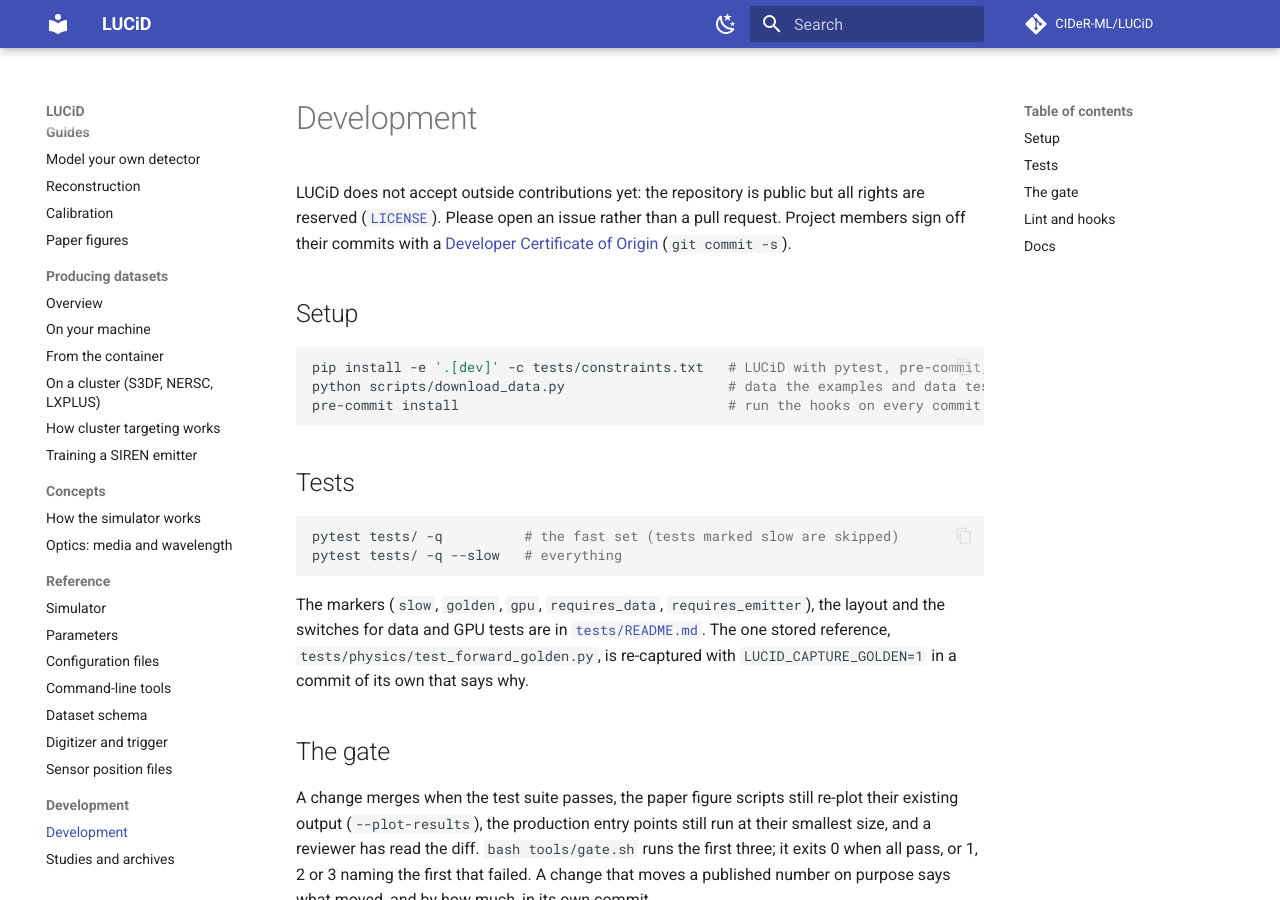
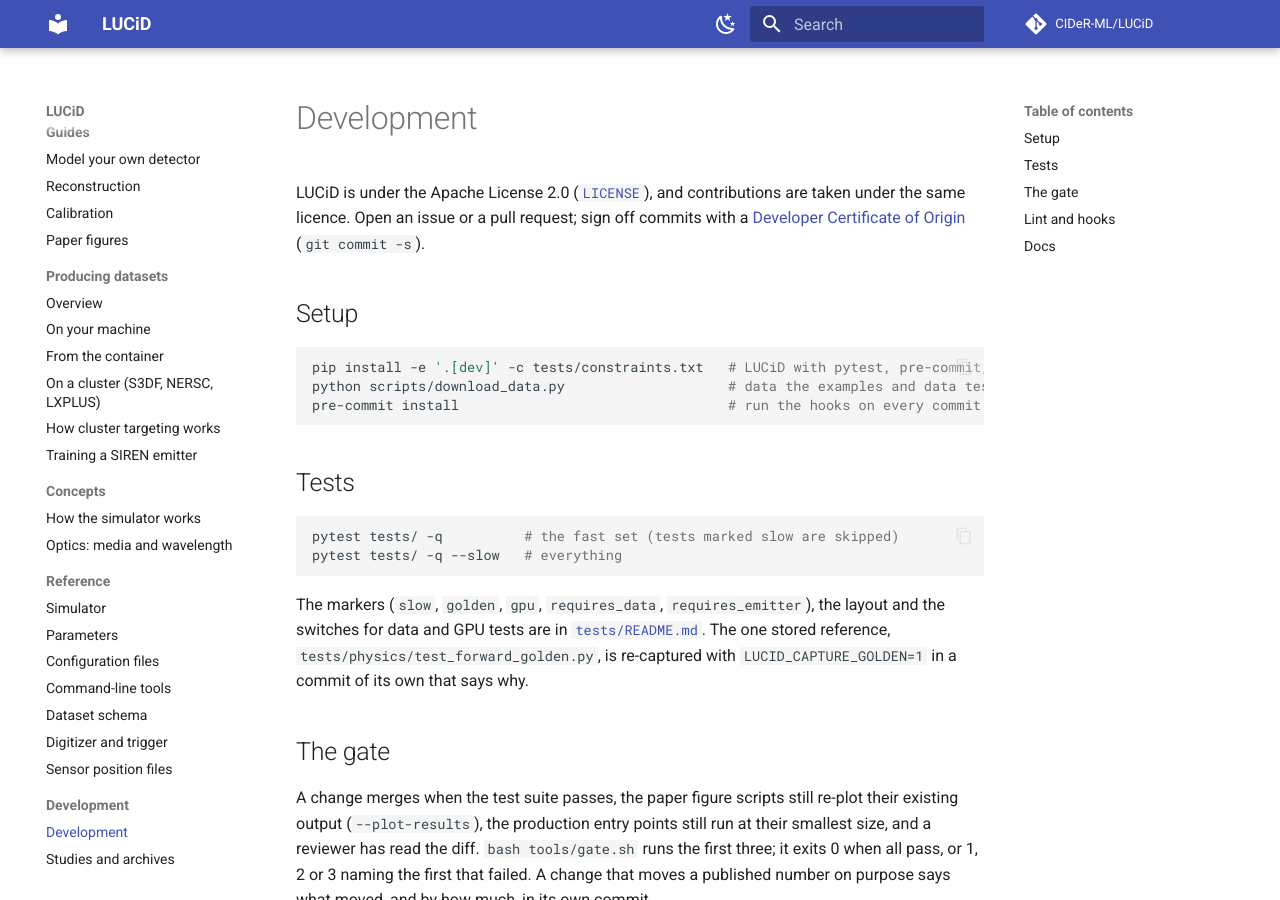
Before and after one commit to CIDeR-ML/LUCiD, an MkDocs documentation site: the page built from docs/development.md, in a window 1280 px wide and 900 px high. Built offline with MkDocs 1.6.1 and Material for MkDocs 9.7.7, drawn with Linux system fonts in a browser that asks for light colours; comment, search, counter and statistics services are not loaded.

Commit message:
Apache License 2.0: the official text in LICENSE, the SPDX licence in pyproject, and README, landing page, THIRD_PARTY and the development page say so

```diff
--- a/README.md
+++ b/README.md
@@ -51,7 +51,6 @@
 
 ## Licence
 
-No open licence has been granted yet: the code is all rights reserved, and [`LICENSE`](LICENSE)
-states the current terms. An open licence is being pursued through SLAC's Office of Technology
-Licensing. The data release assets (`scripts/download_data.py`) are under CC BY 4.0.
+Copyright 2024-2026 the LUCiD authors. The code is under the [Apache License 2.0](LICENSE); the
+data release assets (`scripts/download_data.py`) are under CC BY 4.0.
 Third-party material keeps its own terms ([`THIRD_PARTY.md`](THIRD_PARTY.md)).
--- a/THIRD_PARTY.md
+++ b/THIRD_PARTY.md
@@ -4,7 +4,7 @@
 and the third-party layers the published container redistributes: for each, its version, origin
 and licence, why it is here, and what is still outstanding.
 
-LUCiD's own terms are in [`LICENSE`](LICENSE) (currently: all rights reserved). Licence texts are
+LUCiD itself is under the Apache License 2.0 ([`LICENSE`](LICENSE)). Licence texts are
 in [`LICENSES/`](LICENSES/) (§7). The rule this file tracks: no vendored third-party asset without
 its licence text beside it, and an `integrity=` hash on every CDN `<script src>` or import-map
 entry. The rows below say where that does not hold yet.
@@ -40,7 +40,7 @@
 
 | layer | licence | note |
 |---|---|---|
-| the whole LUCiD source tree (`COPY LUCiD /opt/LUCiD` in `container/Dockerfile`) | **all rights reserved** ([`LICENSE`](LICENSE)) | an editable install of an unlicensed tree |
+| the whole LUCiD source tree (`COPY LUCiD /opt/LUCiD` in `container/Dockerfile`) | Apache-2.0 ([`LICENSE`](LICENSE)) | an editable install of the tree |
 | PhotonSim, pinned to `v1.0.3` (`container.yml` `PHOTONSIM_REF_DEFAULT`) | see the PhotonSim repository | separate repository, separate terms |
 | ROOT, GENIE 3.04 + xsec splines, Pythia6, NUISANCE, NEUT, NuWro, LHAPDF (base image) | mixed; **several are not freely redistributable**: GENIE's splines, NEUT and NuWro in particular are collaboration-restricted | the strictest terms in the project are in this layer, which has not been inventoried |
 | Geant4 11.3 data sets | Geant4 licence | pulled by the Dockerfile's `G4*DATA` setup |
--- a/docs/development.md
+++ b/docs/development.md
@@ -1,8 +1,8 @@
 # Development
 
-LUCiD does not accept outside contributions yet: the repository is public but all rights are
-reserved ([`LICENSE`](https://github.com/CIDeR-ML/LUCiD/blob/main/LICENSE)). Please open an
-issue rather than a pull request. Project members sign off their commits with a
+LUCiD is under the Apache License 2.0
+([`LICENSE`](https://github.com/CIDeR-ML/LUCiD/blob/main/LICENSE)), and contributions are taken
+under the same licence. Open an issue or a pull request; sign off commits with a
 [Developer Certificate of Origin](https://developercertificate.org/) (`git commit -s`).
 
 ## Setup
--- a/pyproject.toml
+++ b/pyproject.toml
@@ -8,6 +8,8 @@
 description = "Differentiable photon simulation for optical particle detectors"
 readme = "README.md"
 requires-python = ">=3.10"   # jax 0.5.3, the pinned toolchain, requires 3.10
+license = "Apache-2.0"
+license-files = ["LICENSE", "LICENSES/*"]
 authors = [
     { name = "Omar Alterkait", email = "omar.alterkait@tufts.edu" },
     { name = "César Jesús-Valls" },
```
Also changed, not shown: 2 other files.
